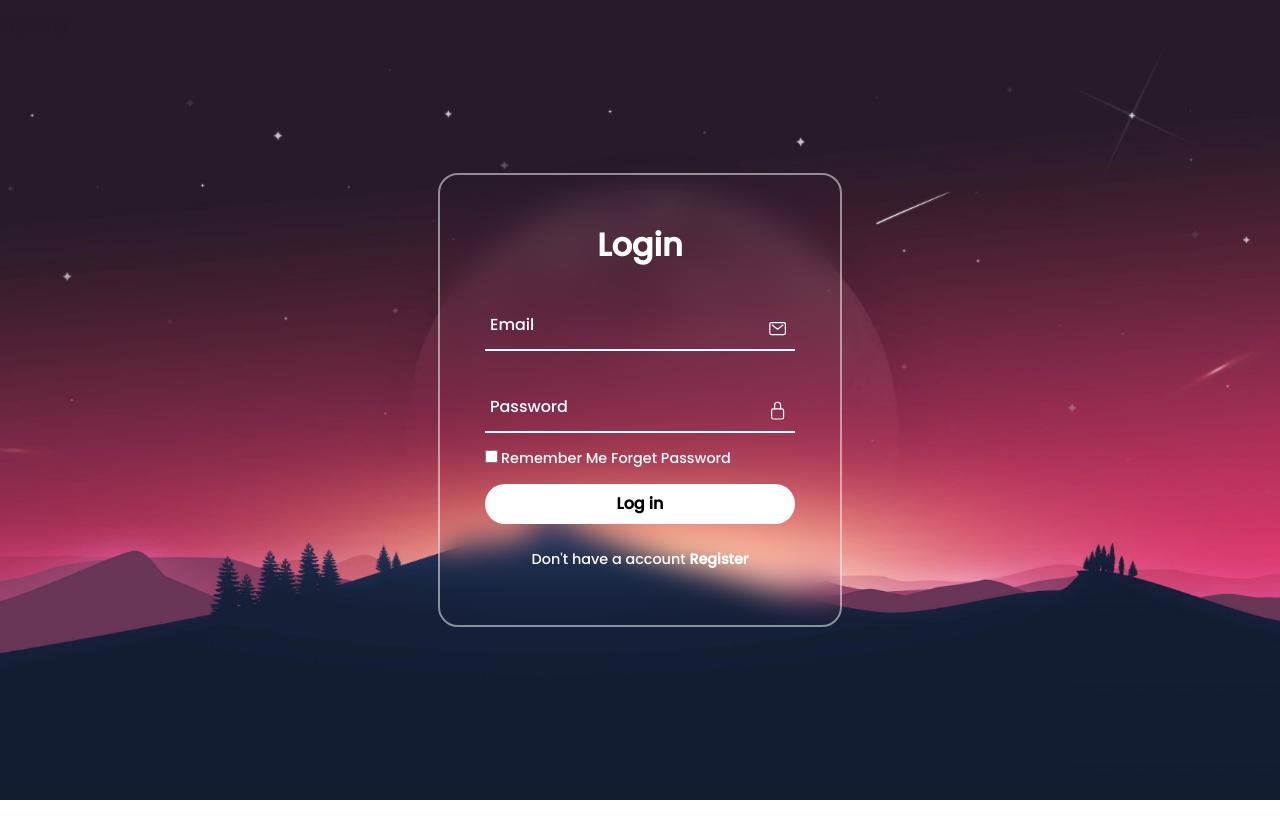
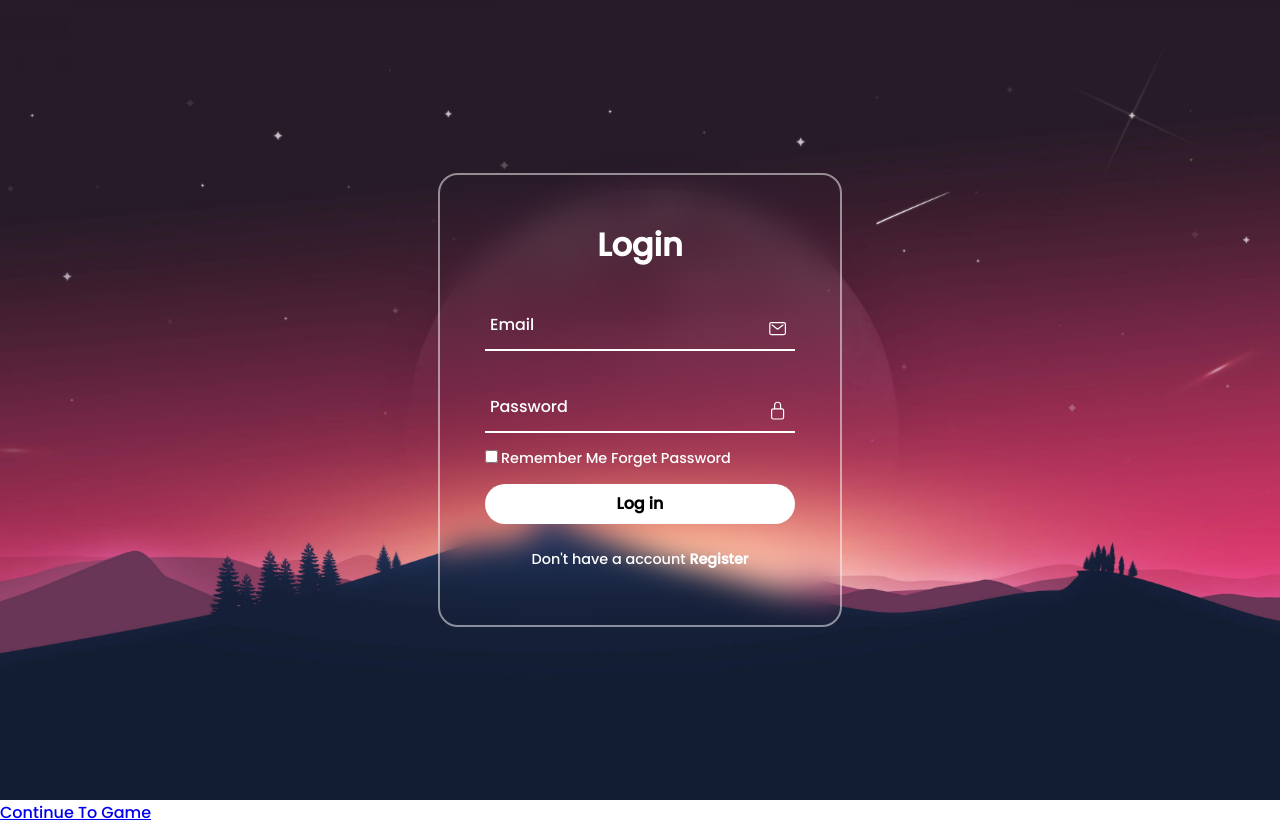
Before and after one commit to ignSparky/ignSparky.github.io, a plain HTML site: page index.html in a window 1280 px wide. Before the commit the page ends 800 px from the top, so only its background shows below. Drawn offline with nearby package versions, Linux system fonts and the light colour scheme.

Commit message:
Update index.html

```diff
--- a/index.html
+++ b/index.html
@@ -34,5 +34,9 @@
     </section>
     <script type="module" src="https://unpkg.com/ionicons@5.5.2/dist/ionicons/ionicons.esm.js"></script>
     <script nomodule src="https://unpkg.com/ionicons@5.5.2/dist/ionicons/ionicons.js"></script>
+
+  <nav>
+    <a href="game.html">Continue To Game</a>
+  </nav>
 </body>
 </html>
```
